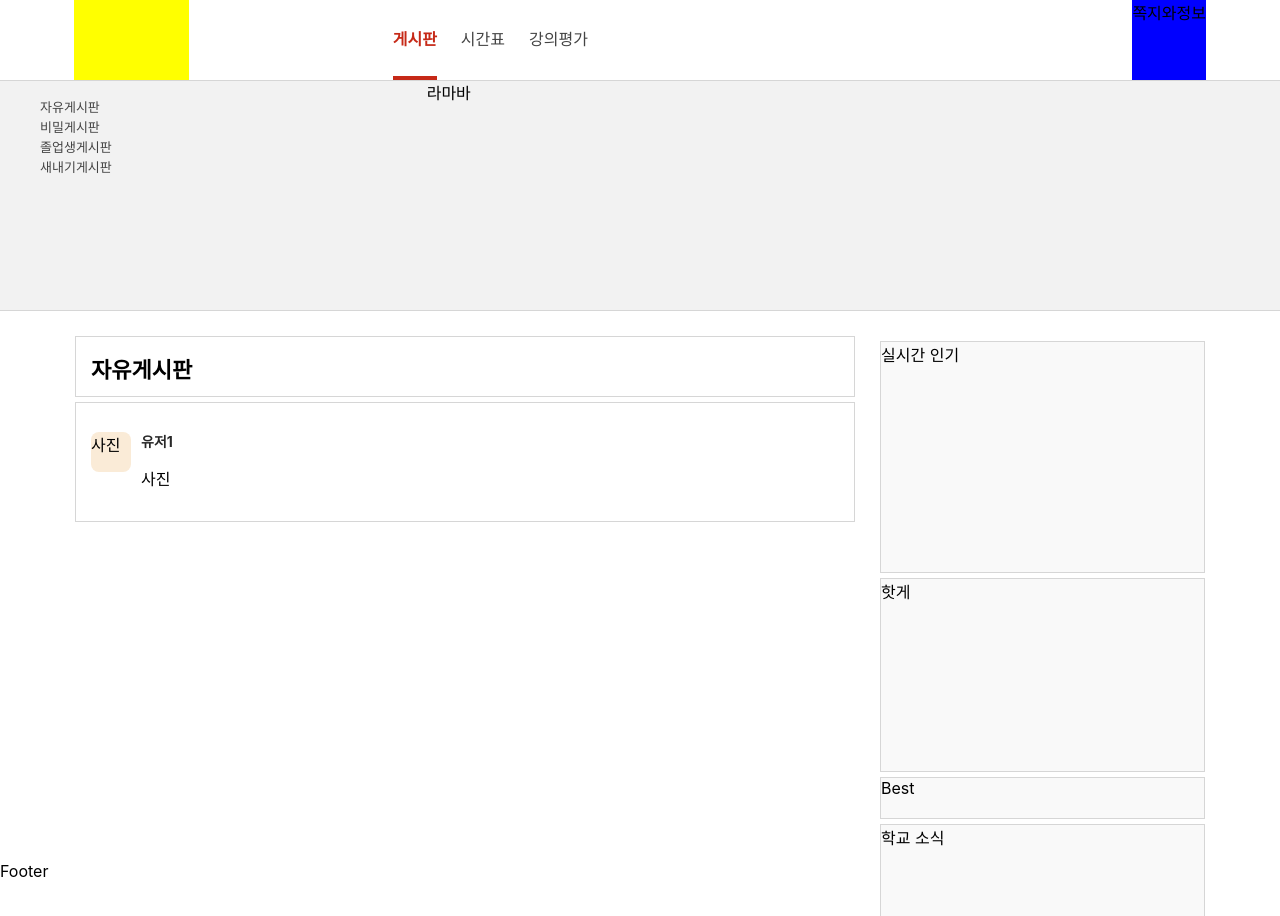
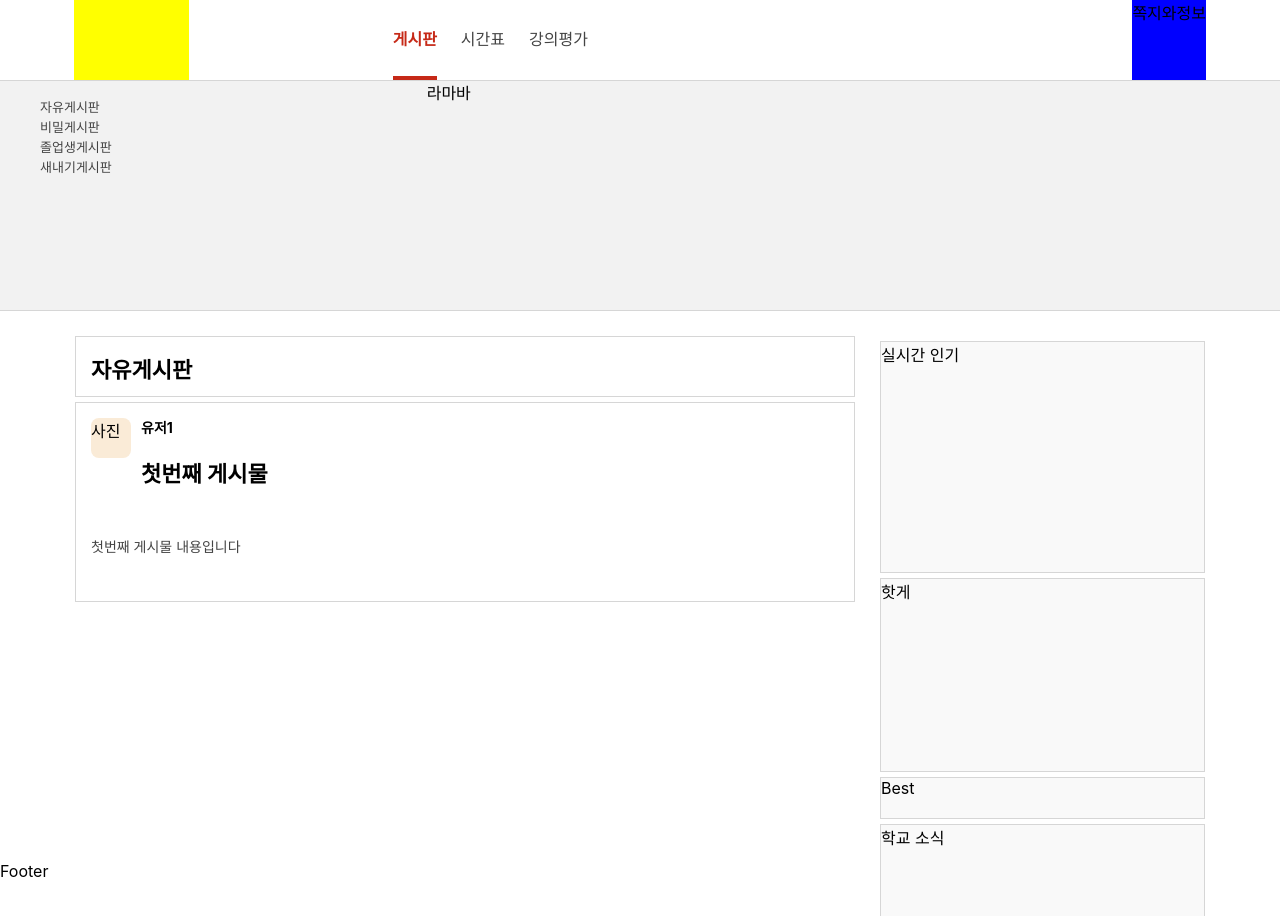
Before and after one commit to wafflestudio19-5/team5-web, a React (Create React App) app: page /1/1 in a window 1280 px wide. Shown: the top 916 px of the page. Built offline with nearby package versions, Linux system fonts and the light colour scheme.

Commit message:
post로 연결

```diff
--- a/src/component/Home/Board/BoardView/BoardView.tsx
+++ b/src/component/Home/Board/BoardView/BoardView.tsx
@@ -37,7 +37,8 @@ const BoardView = ({ match }: BoardParams) => {
         {boardDetail.data.map((item) => (
           <li key={item.id} className="BoardView__item">
             <Link to={`${boardDetail.id}/${item.id}`}>
-              {item.title} <br /> {item.content}
+              <h2 className={"medium"}>{item.title}</h2> <br />{" "}
+              <p className={"small"}>{item.content}</p>
             </Link>
           </li>
         ))}
--- a/src/component/Home/PostView/PostView.tsx
+++ b/src/component/Home/PostView/PostView.tsx
@@ -37,12 +37,12 @@ const PostView = ({ match }: PostViewParams) => {
     <div className={"BoardView__post"}>
       <div className={"BoardView__post__profile"}>
         <div className={"BoardView__post__profile__img"}>사진</div>
-        <h3 className={"BoardView__post__profile__writer"}>
-          {postDetail.writer}
-        </h3>
-        <div className={"BoardView__post__profile__time"}>사진</div>
+        <h3 className={"large"}>{postDetail.writer}</h3>
         <ul className={"status"}></ul>
       </div>
+      <h2 className={"large"}>{postDetail.title}</h2>
+      <br />
+      <p className={"large"}>{postDetail.content}</p>
     </div>
   );
 };
--- a/src/component/Home/TotalView/TotalViewItem.tsx
+++ b/src/component/Home/TotalView/TotalViewItem.tsx
@@ -43,7 +43,9 @@ const TotalViewItem: React.FC<totalViewItemProps> = ({ item }) => {
         </li>
         {boardDetail.data.map((item) => (
           <li key={item.id} className="BoardView__item">
-            <Link to={`/${boardDetail.id}/${item.id}`}>{item.title}</Link>
+            <Link to={`/${boardDetail.id}/${item.id}`}>
+              <p>{item.title}</p>
+            </Link>
           </li>
         ))}
       </ul>
--- a/src/scss/abstracts/_variables.scss
+++ b/src/scss/abstracts/_variables.scss
@@ -3,3 +3,5 @@ $borderColor: #d6d6d6;
 
 $fontColor: #444444;
 $keyColor: #c62917;
+
+$postViewColor: #a6a6a6; //게시판 들어갔을 때, 게시물 내용 회색 작은글씨
--- a/src/scss/base/_typography.scss
+++ b/src/scss/base/_typography.scss
@@ -0,0 +1,52 @@
+h2{
+  &.large{
+    margin-bottom: 15px;
+    font-size: 22px;
+    font-weight: bold;
+  }
+
+  &.medium{
+    margin-bottom: 5px;
+    margin-top: 0;
+    line-height: 18px;
+    white-space: nowrap;
+    overflow: hidden;
+    text-overflow: ellipsis;
+    font-size: 14px;
+    font-weight: normal;
+  }
+
+  &.small{
+
+  }
+}
+
+h3{
+  &.large{
+    height: 20px;
+    max-width: 200px;
+    line-height: 20px;
+    font-size: 14px;
+    font-weight: bold;
+    margin: 0;
+  }
+}
+
+p{
+  &.small{
+    margin-bottom: 5px;
+    max-height: 30px;
+    line-height: 15px;
+    white-space: normal;
+    overflow: hidden;
+    color: $postViewColor;
+    font-size: 12px;
+  }
+
+  &.large{
+    padding-bottom: 15px;
+    line-height: 20px;
+    color: $fontColor;
+    font-size: 14px;
+  }
+}
--- a/src/scss/components/_boardview.scss
+++ b/src/scss/components/_boardview.scss
@@ -30,13 +30,20 @@
     padding: 0px;
 
     li{
-      width:758px;
       height:93px;
       border: 1px solid $borderColor;
-      padding-left:20px;
+      padding: 15px;
       display:flex;
       align-items: center;
+      &.BoardView__item{
+        a{
+          color: inherit;
+          text-decoration: none;
+
+        }
+      }
     }
+
   }
 
   .BoardView__post{
--- a/src/scss/components/_totalview.scss
+++ b/src/scss/components/_totalview.scss
@@ -30,6 +30,21 @@
             color:inherit;
           }
         }
+
+        &.BoardView__item{
+          a{
+            text-decoration: none;
+            p {
+              height: 17px;
+              line-height: 18px;
+              white-space: nowrap;
+              overflow: hidden;
+              text-overflow: ellipsis;
+              color: #444444;
+              font-size: 14px;
+            }
+          }
+        }
       }
     }
   }
--- a/src/scss/main.scss
+++ b/src/scss/main.scss
@@ -1,5 +1,8 @@
 @import
    "abstracts/variables";
+
+@import
+   "base/typography";
 
 @import
    "components/header",
```
